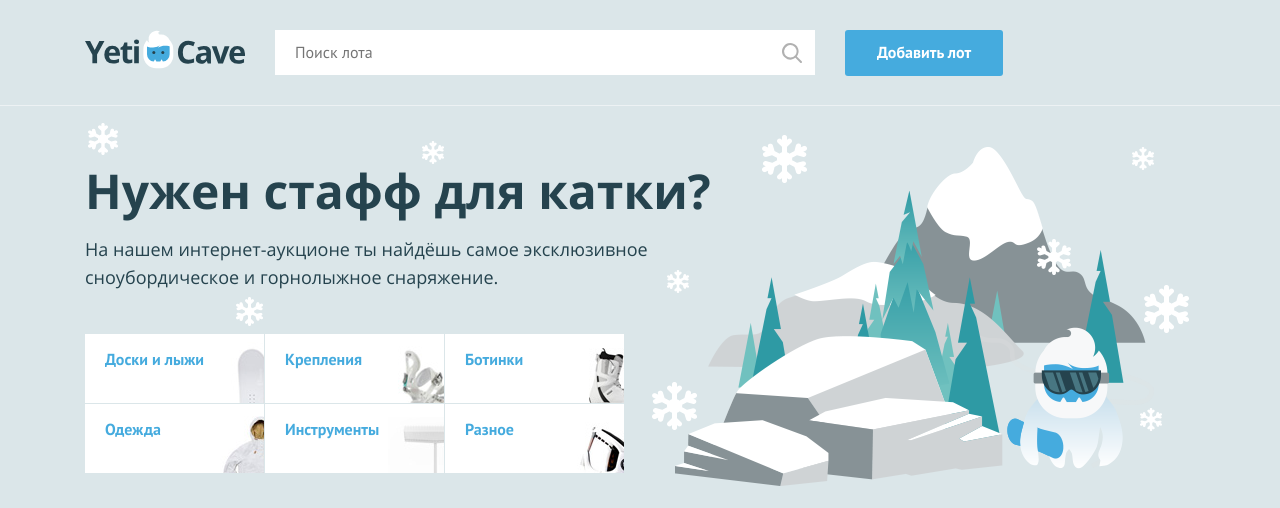
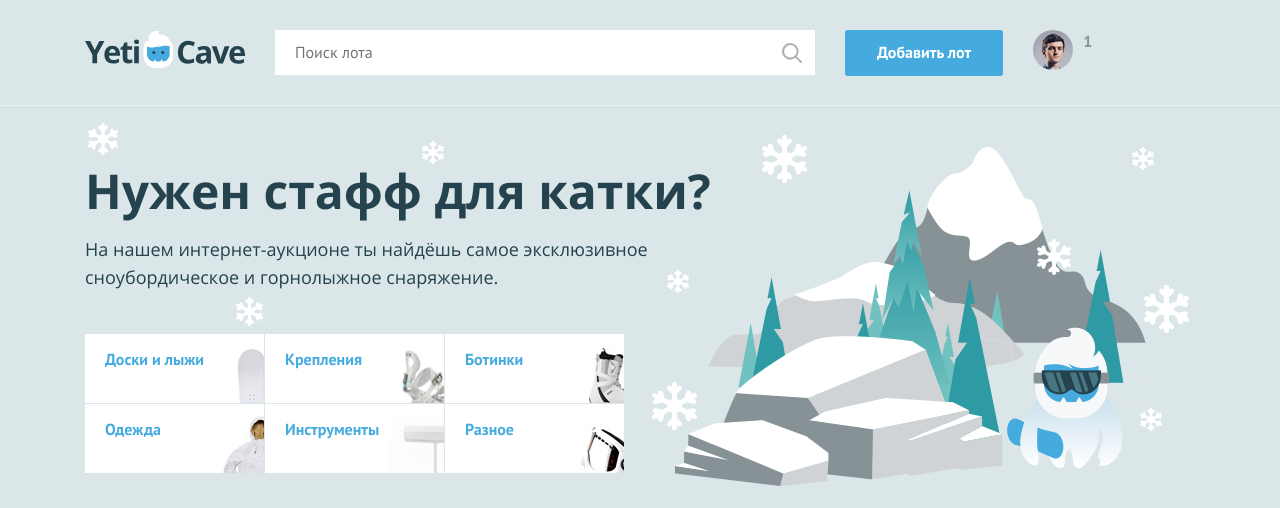
Before and after one commit to Oleg-Si/298507-yeticave, a PHP site: page / in a window 1280 px wide. Shown: the top 508 px of the page. Run offline with PHP 8.4, Linux system fonts and the light colour scheme.

Commit message:
Выполнил 2 задание

```diff
--- a/index.php
+++ b/index.php
@@ -28,7 +28,23 @@ $user_avatar = 'img/user.jpg';
 
         <nav class="user-menu">
 
-        <!-- здесь должен быть PHP код для показа аватара пользователя -->
+            <?php if ($is_auth == 1) { ?>
+                <div class="user-menu__image">
+                    <img src="img/user.jpg" width="40" height="40" alt="Пользователь">
+                </div>
+                <div class="user-menu__logged">
+                    <p><?php echo $is_auth ?></p>
+                </div>
+            <?php } else { ?>
+                <ul class="user-menu__list">
+                    <li class="user-menu__item">
+                        <a href="#">Регистрация</a>
+                    </li>
+                    <li class="user-menu__item">
+                        <a href="#">Вход</a>
+                    </li>
+                </ul>
+            <?php } ?>
 
         </nav>
     </div>
```
